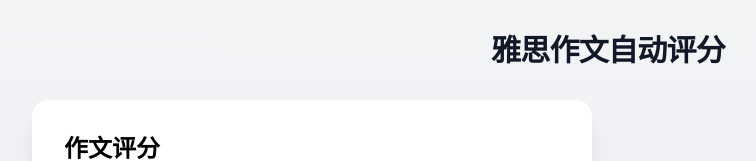
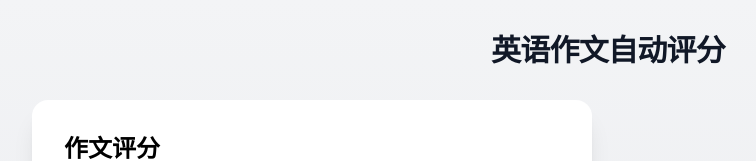
Before and after one commit to Wzh20040721/ielts-score-frontend, a React (Create React App) app: page / in a window 1280 px wide. Shown: the top 161 px of the page, without its empty margins (32-788 px from the left). Built offline with nearby package versions, Linux system fonts and the light colour scheme.

Commit message:
Update App.js
改网页标题

```diff
--- a/src/App.js
+++ b/src/App.js
@@ -39,7 +39,7 @@
 
   return (
     <div className="min-h-screen bg-gradient-to-b from-gray-100 to-gray-200 flex flex-col items-center py-8">
-      <h1 className="text-3xl font-bold mb-8 tracking-tight text-gray-900">雅思作文自动评分</h1>
+      <h1 className="text-3xl font-bold mb-8 tracking-tight text-gray-900">英语作文自动评分</h1>
       <div className="w-full max-w-6xl flex flex-col md:flex-row gap-8">
         {/* 左侧：表单区 */}
         <div className="flex-1">
```
